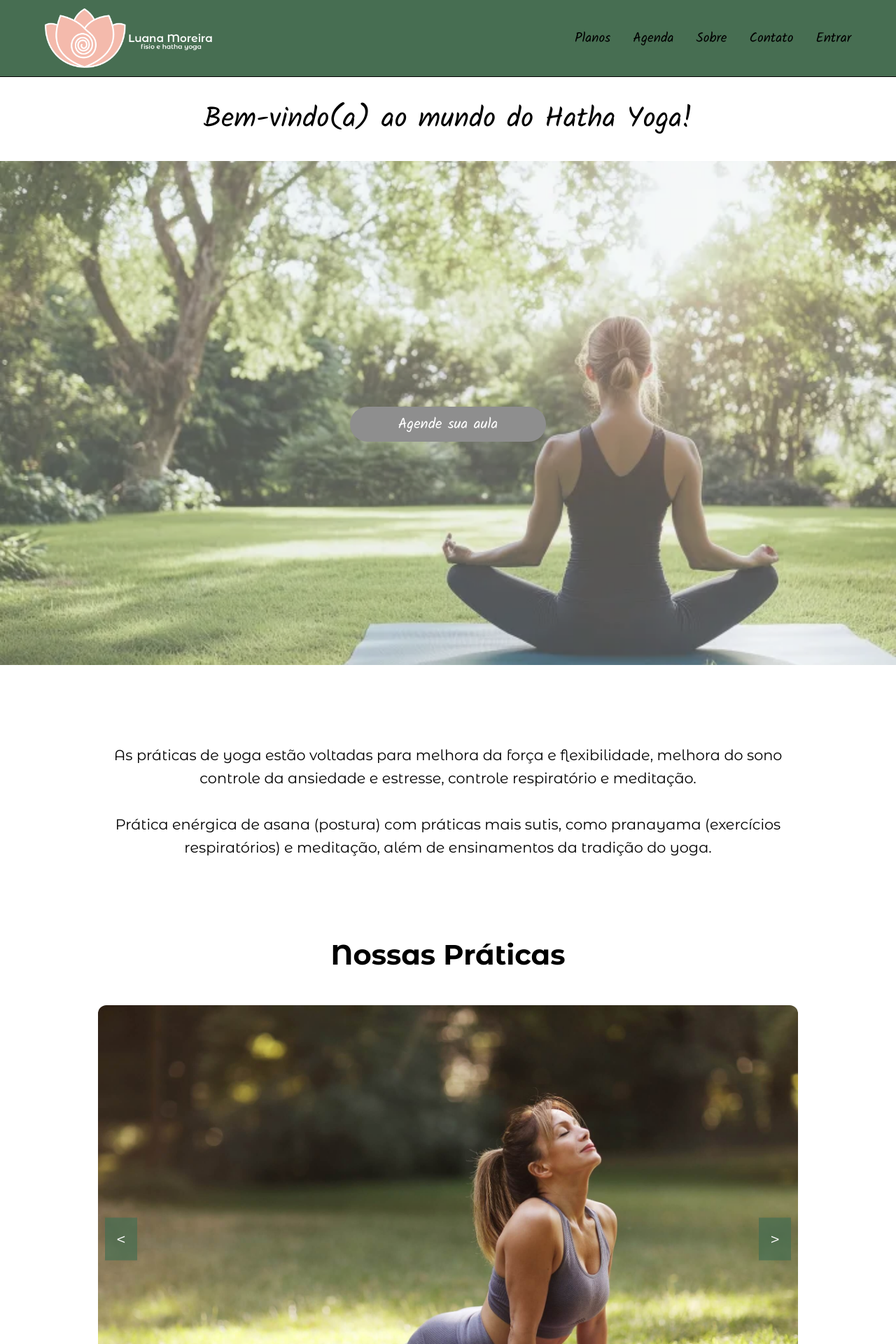
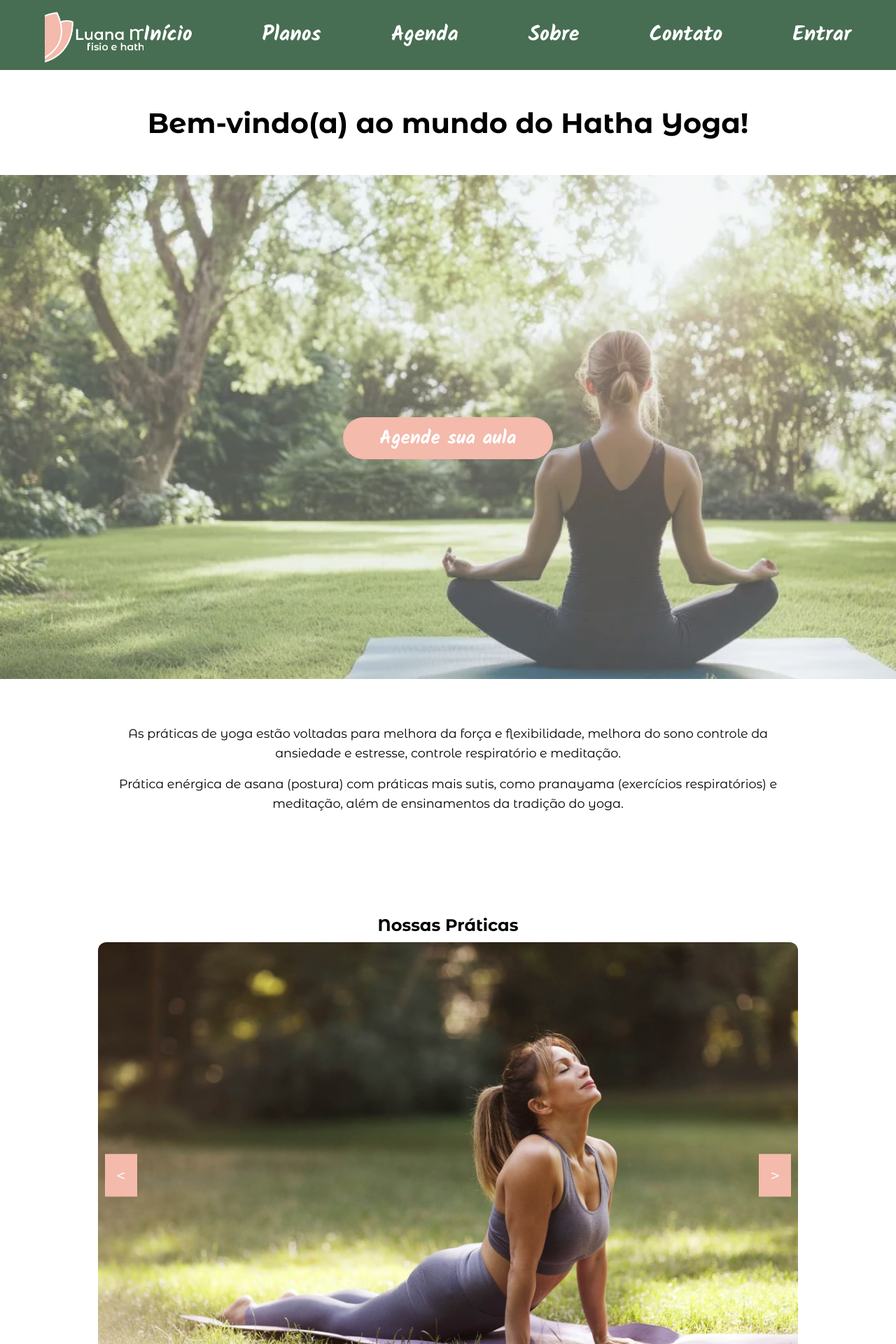
Before and after one commit to Gabriel-Rehbein/webfisio, a PHP site: page / in a window 1280 px wide. Shown: the top 1920 px of the page at 70% size. Run offline with PHP 8.4, Linux system fonts and the light colour scheme.

Commit message:
Nova Versao

```diff
--- a/WebFisio 10.0/css/style.css
+++ b/WebFisio 10.0/css/style.css
@@ -16,9 +16,8 @@ body {
 /* Header */
 .header {
   width: 100%;
-  height: 110px;
+  height: 100px;
   background: #476e52;
-  border-bottom: 1px solid black;
   position: fixed;
   top: 0;
   z-index: 100;
@@ -28,10 +27,16 @@ body {
   padding: 0 5%;
 }
 
-.logo,
+.logo, .logo-empresa {
+  width: 285px;
+  height: 85px;
+}
+
 .logo-empresa {
-  width: 240px;
-  height: 85px;
+  overflow: hidden;
+  display: flex;
+  align-items: center;
+  justify-content: center;
 }
 
 .logo-empresa img {
@@ -42,26 +47,25 @@ body {
 }
 
 .logo-empresa img:hover {
-  transform: scale(1.05);
+  transform: scale(1.0);
 }
 
 .nav-links {
   display: flex;
-  gap: 2rem;
+  gap: 6.25rem;
 }
 
 .nav-links a {
-  color: black;
-  font-size: 1.2rem;
-  font-family: "Kalam", cursive;
-  font-weight: 400;
+  color: white;
+  font-size: 1.875rem;
+  font-family: "Kalam";
+  font-weight: 600;
   text-decoration: none;
   transition: color 0.3s;
-  cursor: pointer;
 }
 
 .nav-links a:hover {
-  color: #e2a091;
+  color: #f4baac;
 }
 
 /* Menu hamburguer */
@@ -105,7 +110,7 @@ body {
 
 /* Conteúdo principal */
 .main-content {
-  margin-top: 80px;
+  margin-top: 100px;
 }
 
 /* Boas-vindas */
@@ -138,9 +143,9 @@ body {
 .welcome-title {
   color: black;
   font-size: 2.5rem; /* Aumentei um pouco o tamanho */
-  font-family: "Kalam", cursive;
-  font-weight: 400;
-  margin-top: 30px;
+  font-family: "Montserrat Alternates", sans-serif, cursive;
+  font-weight: 600;
+  margin: 0;
   padding: 0 20px; /* Para não colar nas bordas em mobile */
 }
 
@@ -177,39 +182,41 @@ body {
   transform: scale(1.05);
 }
 
+
 .schedule-button {
-  width: 280px;
-  height: 50px;
-  background: #8e8e8e;
+  width: 300px;
+  height: 60px;
+  background: #f4baac;
   border-radius: 50px;
   display: flex;
   align-items: center;
   justify-content: center;
   color: white;
-  font-size: 1.3rem;
-  font-family: "Kalam", cursive;
-  font-weight: 400;
+  font-size: 1.7rem;
+  font-family: "Kalam";
+  font-weight: bold;
   text-decoration: none;
   margin-top: 2rem;
   transition: background 0.3s;
 }
 
 .schedule-button:hover {
-  background: #787878;
+  background: #e2a091;
+  color: white;
 }
 
 /* Seção de descrição */
 .description-section {
-  margin-top: 7rem;
+  padding: 4rem 5%;
   text-align: center;
 }
 
 .description-text {
   color: black;
-  font-size: 1.3rem;
+  font-size: 1.1rem;
   font-family: "Montserrat Alternates", sans-serif;
   font-weight: 400;
-  margin-bottom: 2rem;
+  margin-bottom: 1rem;
   line-height: 1.6;
   max-width: 1000px;
   margin-left: auto;
@@ -256,26 +264,23 @@ body {
   position: absolute;
   top: 50%;
   transform: translateY(-50%);
-  background: rgba(71, 110, 82, 0.7);
+  background: #f4baac;
   color: white;
   border: none;
   padding: 1rem;
   cursor: pointer;
+  font-family: "montserrat Alternates" "bold";
   font-size: 1.5rem;
   z-index: 10;
   transition: all 0.3s;
 }
 
 .slider-btn:hover {
-  background: #476e52;
+  background: #e2a091;
 }
 
-.prev-btn {
-  left: 10px;
-}
-.next-btn {
-  right: 10px;
-}
+.prev-btn { left: 10px; }
+.next-btn { right: 10px; }
 
 .slider-dots {
   display: flex;
@@ -593,94 +590,25 @@ body {
   text-align: center;
   display: block;
   margin-top: 10px;
-  color: #476e52;
+  color: #476E52;
 }
 
-.auth-form a {
-  color: #e2a091;
-  text-decoration: none;
+.section-title-praticas{
+  margin-bottom: 10px;
 }
 
-.auth-form a:hover {
-  text-decoration: underline;
+.section-title-sobre{
+  font-size: 36px;
+  color: #f4baac;
+  font-family: "Montserrat Alternates";
+  font-weight: bold;
+  margin-bottom: 30px;
 }
 
- .auth-form input:focus {
-  border-color: #e2a091 !important;
-  outline: none;
+.section-title-agenda{
+  margin-bottom: 10px;
+  text-align: center;
+  font-family: "Montserrat Alternates";
+  font-size: 3.75rem;
+  font-weight: 500;
 }
-
-/* Estilo para Login e Recuperação de Senha */
-.auth-page {
-  display: flex;
-  flex-direction: column;
-  align-items: center;
-  justify-content: center;
-  min-height: 95vh;
-  margin-top: 70px;
-  background-color: #f8f9fa;
-  font-family: "Montserrat Alternates", sans-serif;
-}
-
-.auth-page h1 {
-  font-size: 2rem;
-  margin-bottom: 30px;
-  color: #e2a091;
-  text-align: center;
-}
-
-.auth-page .auth-form {
-  background-color: #fff;
-  padding: 30px 40px;
-  border-radius: 16px;
-  box-shadow: 0 4px 12px rgba(0, 0, 0, 0.1);
-  width: 100%;
-  max-width: 400px;
-}
-
-.auth-page .auth-form label {
-  display: block;
-  margin-bottom: 8px;
-  font-weight: 500;
-  color: #333;
-}
-
-.auth-page .auth-form input {
-  width: 100%;
-  padding: 12px;
-  margin-bottom: 20px;
-  border: 1px solid #ccc;
-  border-radius: 8px;
-  font-size: 1rem;
-  transition: border-color 0.3s;
-}
-
-.auth-page .auth-form button {
-  width: 100%;
-  padding: 12px;
-  background-color: #e2a091;
-  color: #fff;
-  border: none;
-  border-radius: 8px;
-  font-size: 1rem;
-  cursor: pointer;
-  transition: background-color 0.3s;
-}
-
-.auth-page .auth-form button:hover {
-  background-color: rgb(218, 145, 128);
-}
-
-.auth-page .auth-form p {
-  margin-top: 15px;
-  text-align: center;
-}
-
-.auth-page .auth-form a {
-  color: #e2a091;
-  text-decoration: none;
-}
-
-.auth-page .auth-form a:hover {
-  text-decoration: underline;
-}
--- a/WebFisio 10.0/index.html
+++ b/WebFisio 10.0/index.html
@@ -22,9 +22,10 @@
     <!-- Header com menu hamburguer -->
     <header class="header">
       <div class="logo-empresa">
-        <img src="imagens/logo.webp" alt="Logo da empresa" />
+        <img src="imagens/Luana_Logo_Horizontal.png" alt="Logo da empresa" />
       </div>
       <nav class="nav-links">
+        <a href="index.html">Início</a>
         <a href="paginas/planos.html">Planos</a>
         <a href="paginas/agenda.html">Agenda</a>
         <a href="#sobre">Sobre</a>
@@ -70,7 +71,7 @@
 
       <!-- No index.html, modifique a seção do slider -->
       <section class="slider-section">
-        <h2 class="section-title">Nossas Práticas</h2>
+        <h2 class="section-title-praticas">Nossas Práticas</h2>
         <div class="slider-container">
           <div class="slider">
             <div class="slide">
@@ -95,19 +96,18 @@
 
       <section class="sobre-section" id="sobre">
         <div class="sobre-container">
-          <h2 class="section-title">Sobre</h2>
+          <h2 class="section-title-sobre">Sobre</h2>
           <div class="sobre-texto-imagem">
             <div class="sobre-imagem">
               <img src="imagens/luana.jpg" alt="Luana Moreira" />
             </div>
             <div class="sobre-texto">
               <p>
-                Eu sou Luana Moreira, formada há mais de 15 anos em fisioterapia
-                sou especialista em movimento humano. Sou expertise em desordens
-                musculares e dores crônica relacionados a coluna vertebral e a
-                postura.
+                Sou Luana Moreira, formada há mais de 15 anos em fisioterapia.
+                Especialista em movimento humano e suas desordens musculares,
+                dores crônicas relacionadas à coluna vertebral e à postura.
                 <br /><br />
-                Sou intrutora de yoga e praticante há um bom tempo, tenho cursos
+                Sou instrutora de yoga e praticante há um bom tempo, tenho cursos
                 com certificações e acredito que eu possa contribuir bastante
                 para a sua prática!
               </p>
--- a/WebFisio 10.0/paginas/agenda.html
+++ b/WebFisio 10.0/paginas/agenda.html
@@ -31,7 +31,7 @@
     <header class="header">
       <a href="../index.html">
         <div class="logo-empresa">
-          <img src="../imagens/logo.webp" alt="Logo da empresa" />
+          <img src="../imagens/Luana_Logo_Horizontal.png" alt="Logo da empresa" />
         </div>
       </a>
       <nav class="nav-links">
--- a/WebFisio 10.0/paginas/planos.html
+++ b/WebFisio 10.0/paginas/planos.html
@@ -23,7 +23,7 @@
     <header class="header">
     <a href="../index.html">
       <div class="logo-empresa">
-        <img src="../imagens/logo.webp" alt="Logo da empresa" />
+        <img src="../imagens/Luana_Logo_Horizontal.png" alt="Logo da empresa" />
       </div>
     </a>
       <nav class="nav-links">
```
Also changed, not shown: other parts of WebFisio 10.0/css/style.css (+21 -27 lines), WebFisio 10.0/imagens/Luana_Logo_Horizontal.png (added).
